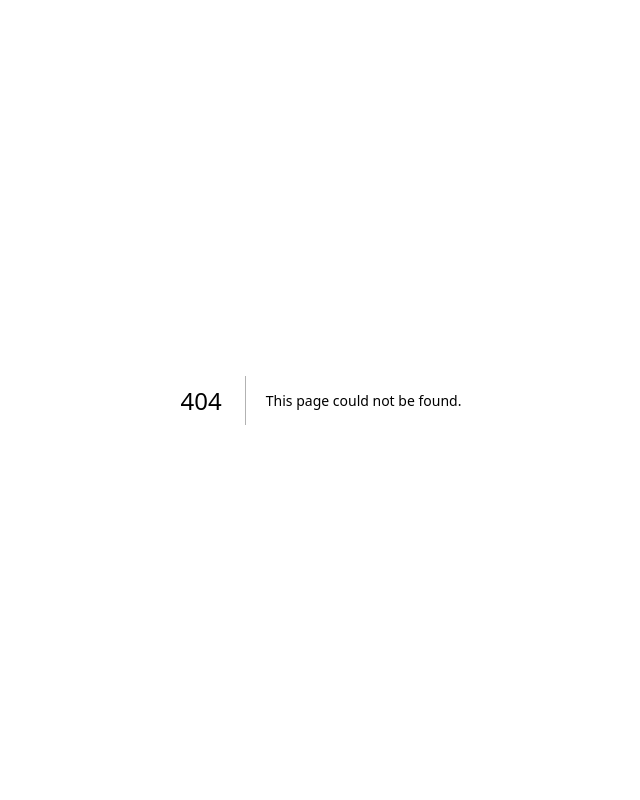
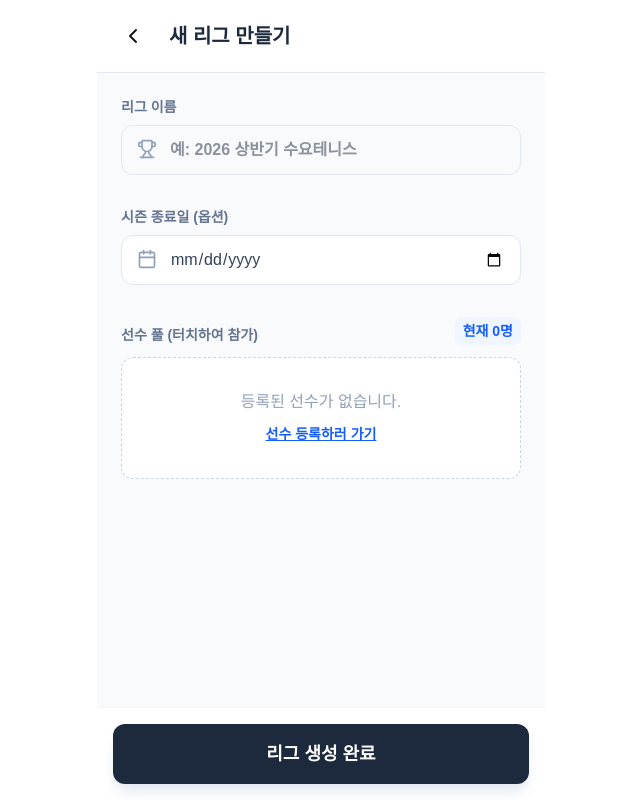
Before and after one commit to dexterhan51-blip/tennis-league-mvp, a Next.js app: page /league/new in a window 1280 px wide. Before the commit this address had no page. Shown: the whole page, without its empty margins (319-959 px from the left). Built offline with nearby package versions, Linux system fonts and the light colour scheme.

Commit message:
Add League Setup Page

```diff
--- /dev/null
+++ b/app/league/new/page.tsx
@@ -0,0 +1,168 @@
+"use client";
+
+import { useState, useEffect } from "react";
+import { useRouter } from "next/navigation";
+import Link from "next/link";
+import { ChevronLeft, Calendar, Users, CheckCircle, Circle, Trophy } from "lucide-react";
+import { Player } from "@/types";
+
+export default function NewLeaguePage() {
+  const router = useRouter();
+
+  // 상태 관리
+  const [leagueName, setLeagueName] = useState("");
+  const [endDate, setEndDate] = useState("");
+  const [allPlayers, setAllPlayers] = useState<Player[]>([]); // 전체 선수풀
+  const [selectedIds, setSelectedIds] = useState<string[]>([]); // 선택된 선수 ID들
+
+  // 1. 저장된 선수 불러오기
+  useEffect(() => {
+    const saved = localStorage.getItem("tennis-players");
+    if (saved) {
+      setAllPlayers(JSON.parse(saved));
+    }
+  }, []);
+
+  // 선수 선택/해제 토글 함수
+  const togglePlayer = (id: string) => {
+    if (selectedIds.includes(id)) {
+      setSelectedIds(selectedIds.filter(pid => pid !== id));
+    } else {
+      setSelectedIds([...selectedIds, id]);
+    }
+  };
+
+  // 리그 생성 완료 (저장 후 이동)
+  const handleCreateLeague = () => {
+    if (!leagueName.trim()) return alert("리그 이름을 입력해주세요!");
+    if (selectedIds.length < 2) return alert("최소 2명 이상의 선수가 필요합니다.");
+
+    // 선택된 선수 데이터만 추출
+    const leaguePlayers = allPlayers.filter(p => selectedIds.includes(p.id));
+
+    // 리그 정보 저장 (나중에 게임 화면에서 이걸 불러다 씁니다)
+    const leagueData = {
+      name: leagueName,
+      endDate: endDate,
+      players: leaguePlayers,
+      createdAt: new Date().toISOString(),
+    };
+
+    localStorage.setItem("current-league", JSON.stringify(leagueData));
+
+    // 게임 화면으로 이동!
+    router.push("/league");
+  };
+
+  return (
+    <main className="max-w-md mx-auto min-h-screen bg-slate-50 pb-24">
+
+      {/* 헤더 */}
+      <header className="bg-white p-4 sticky top-0 z-10 border-b border-slate-200 flex items-center gap-4">
+        <Link href="/" className="p-2 hover:bg-slate-100 rounded-full">
+          <ChevronLeft size={24} />
+        </Link>
+        <h1 className="text-xl font-bold text-slate-800">새 리그 만들기</h1>
+      </header>
+
+      <div className="p-6 space-y-8">
+
+        {/* 1. 리그 이름 입력 */}
+        <section>
+          <label className="block text-sm font-bold text-slate-500 mb-2">리그 이름</label>
+          <div className="relative">
+            <Trophy className="absolute left-4 top-3.5 text-slate-400" size={20} />
+            <input
+              type="text"
+              value={leagueName}
+              onChange={(e) => setLeagueName(e.target.value)}
+              placeholder="예: 2026 상반기 수요테니스"
+              className="w-full pl-12 pr-4 py-3 rounded-xl border border-slate-200 focus:border-blue-500 focus:ring-2 focus:ring-blue-200 outline-none transition-all font-bold text-slate-800"
+            />
+          </div>
+        </section>
+
+        {/* 2. 시즌 일정 (종료일) */}
+        <section>
+          <label className="block text-sm font-bold text-slate-500 mb-2">시즌 종료일 (옵션)</label>
+          <div className="relative">
+            <Calendar className="absolute left-4 top-3.5 text-slate-400" size={20} />
+            <input
+              type="date"
+              value={endDate}
+              onChange={(e) => setEndDate(e.target.value)}
+              className="w-full pl-12 pr-4 py-3 rounded-xl border border-slate-200 focus:border-blue-500 outline-none font-medium text-slate-700 bg-white"
+            />
+          </div>
+        </section>
+
+        {/* 3. 선수 선택 (선수풀) */}
+        <section>
+          <div className="flex justify-between items-end mb-3">
+            <label className="text-sm font-bold text-slate-500">선수 풀 (터치하여 참가)</label>
+            <span className="text-blue-600 font-bold text-sm bg-blue-50 px-2 py-1 rounded-lg">
+                현재 {selectedIds.length}명
+            </span>
+          </div>
+
+          {allPlayers.length === 0 ? (
+            <div className="text-center py-8 bg-white rounded-xl border border-dashed border-slate-300">
+                <p className="text-slate-400 mb-2">등록된 선수가 없습니다.</p>
+                <Link href="/players" className="text-blue-600 font-bold text-sm underline">
+                    선수 등록하러 가기
+                </Link>
+            </div>
+          ) : (
+            <div className="grid grid-cols-2 gap-3">
+              {allPlayers.map((player) => {
+                const isSelected = selectedIds.includes(player.id);
+                return (
+                  <div
+                    key={player.id}
+                    onClick={() => togglePlayer(player.id)}
+                    className={`p-3 rounded-xl border-2 cursor-pointer transition-all flex items-center gap-3 ${
+                        isSelected
+                        ? 'border-blue-500 bg-blue-50/50 shadow-sm'
+                        : 'border-transparent bg-white hover:bg-slate-100'
+                    }`}
+                  >
+                    {/* 체크 표시 아이콘 */}
+                    {isSelected
+                        ? <CheckCircle className="text-blue-500 fill-blue-100" size={20} />
+                        : <Circle className="text-slate-300" size={20} />
+                    }
+
+                    <div className="flex items-center gap-2 overflow-hidden">
+                        {/* 프로필 사진 */}
+                        {player.photo ? (
+                            // eslint-disable-next-line @next/next/no-img-element
+                            <img src={player.photo} alt={player.name} className="w-8 h-8 rounded-full object-cover" />
+                        ) : (
+                            <div className={`w-8 h-8 rounded-full flex items-center justify-center text-xs font-bold ${player.gender === 'MALE' ? 'bg-blue-100 text-blue-600' : 'bg-pink-100 text-pink-600'}`}>
+                                {player.name.slice(0,1)}
+                            </div>
+                        )}
+                        <span className={`font-bold truncate ${isSelected ? 'text-blue-700' : 'text-slate-600'}`}>
+                            {player.name}
+                        </span>
+                    </div>
+                  </div>
+                );
+              })}
+            </div>
+          )}
+        </section>
+      </div>
+
+      {/* 하단 고정 버튼 */}
+      <div className="fixed bottom-0 left-0 right-0 p-4 bg-white border-t border-slate-100 max-w-md mx-auto">
+        <button
+            onClick={handleCreateLeague}
+            className="w-full bg-slate-800 text-white py-4 rounded-xl font-bold text-lg hover:bg-slate-900 active:scale-95 transition-all shadow-lg shadow-slate-200"
+        >
+            리그 생성 완료
+        </button>
+      </div>
+    </main>
+  );
+}
--- a/app/page.tsx
+++ b/app/page.tsx
@@ -20,7 +20,7 @@ export default function Home() {
       <nav className="space-y-4 w-full">
 
         {/* 버튼 1: [ + 새 리그 만들기 ] (가장 강조) */}
-        <Link href="/league" className="group block w-full">
+        <Link href="/league/new" className="group block w-full">
             <div className="bg-blue-600 hover:bg-blue-700 text-white p-5 rounded-2xl shadow-xl shadow-blue-200 transition-all active:scale-95 flex items-center justify-between">
                 <div className="flex items-center gap-4">
                     <div className="bg-white/20 p-2 rounded-lg">
```
